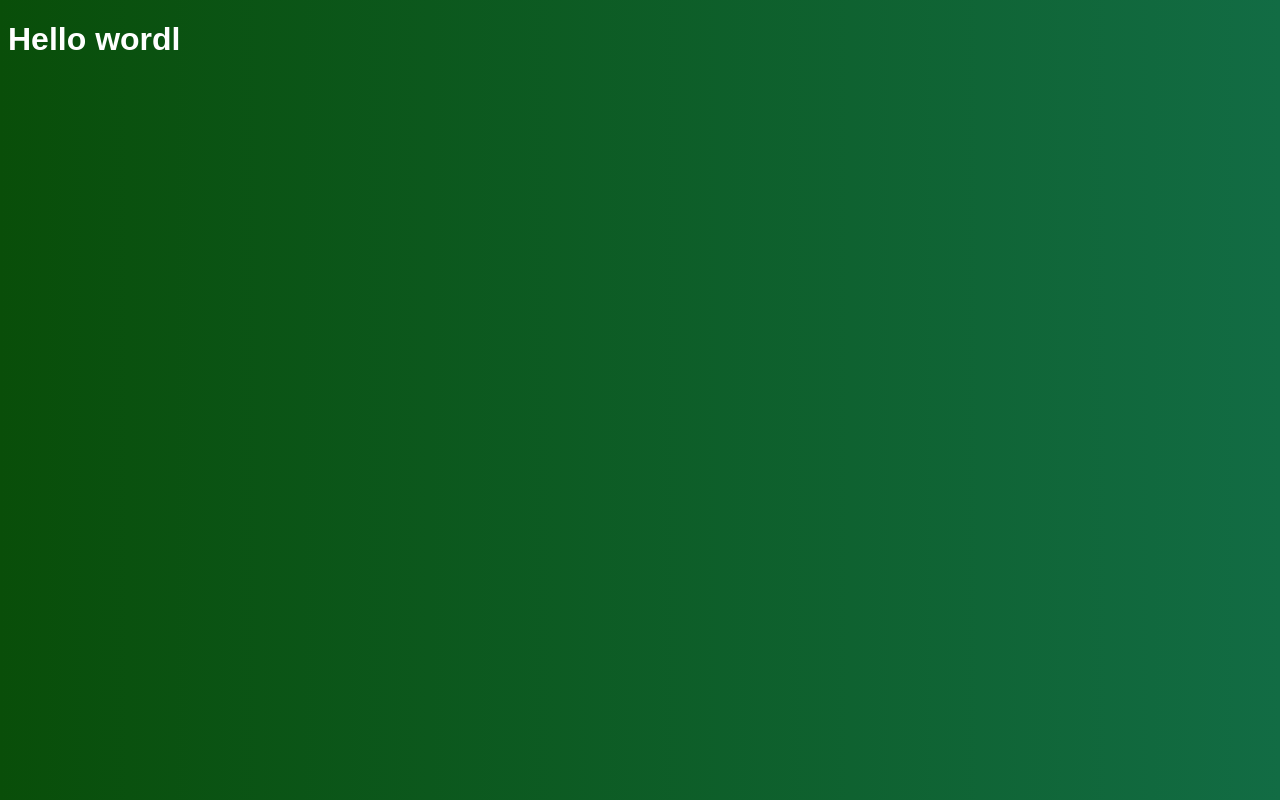
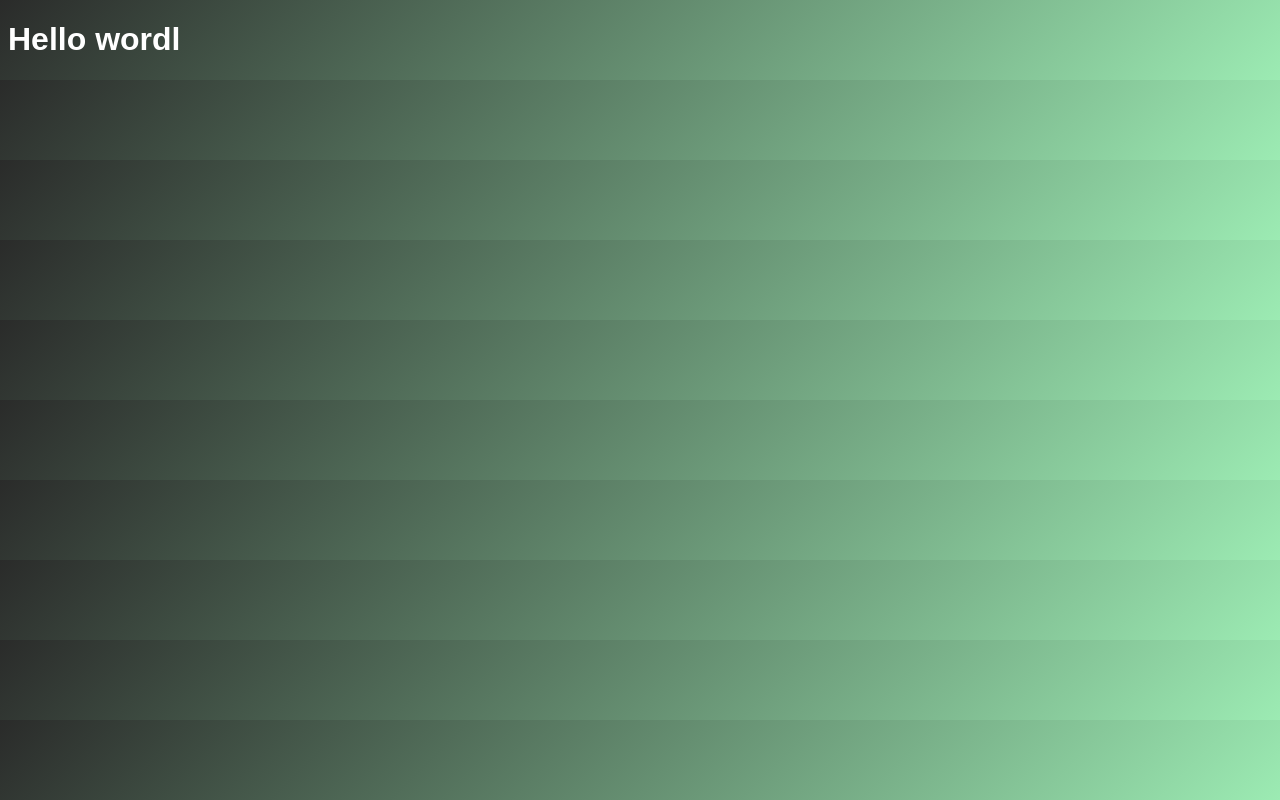
Before and after one commit to mdgabx/choropleth-fcc, a React (Create React App) app: page / in a window 1280 px wide. Built offline with nearby package versions, Linux system fonts and the light colour scheme; a web font is replaced by a local one.

Commit message:
adding the updated background

```diff
--- a/src/index.css
+++ b/src/index.css
@@ -1,13 +1,13 @@
 @import url('https://fonts.googleapis.com/css2?family=Bellefair&display=swap');
 
 :root {
-  --primary-color: #094e09;
-  --secondary-color: #126c44;
+  --primary-color: #2a2b2a;
+  --secondary-color: #9cebb3;
   --fontFamily: 'Bellefair', sans-serif;
 }
 
 body {
-  background: linear-gradient(to right, var(--primary-color), var(--secondary-color));
+  background: linear-gradient(135deg, var(--primary-color), var(--secondary-color));
   color: #fff;
   font-family: var(--fontFamily);
 }
```
